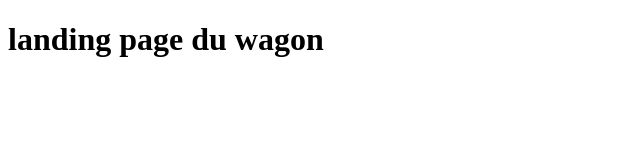
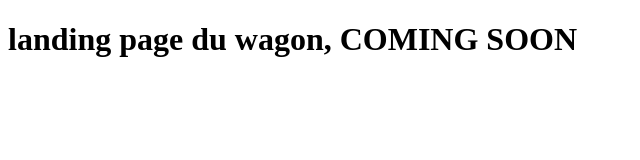
Before and after one commit to gsysaath/git.101, a plain HTML site: page index.html in a window 1280 px wide. Shown: the whole page, without its empty margins (0-640 px from the left). Drawn offline with Linux system fonts and the light colour scheme.

Commit message:
Change in the index file

```diff
--- a/index.html
+++ b/index.html
@@ -4,6 +4,6 @@
 	<title></title>
 </head>
 <body>
-	<h1>landing page du wagon</h1>
+	<h1>landing page du wagon, COMING SOON</h1>
 </body>
 </html>
```
